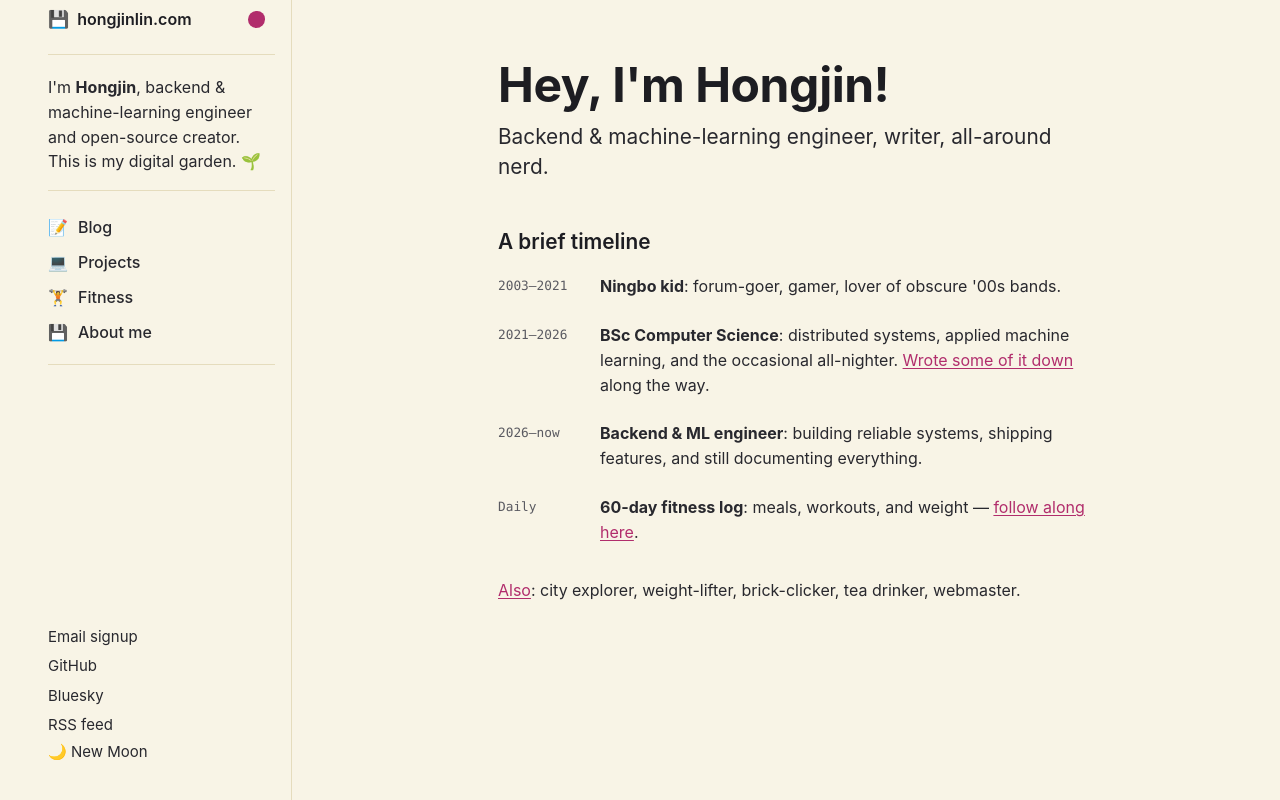
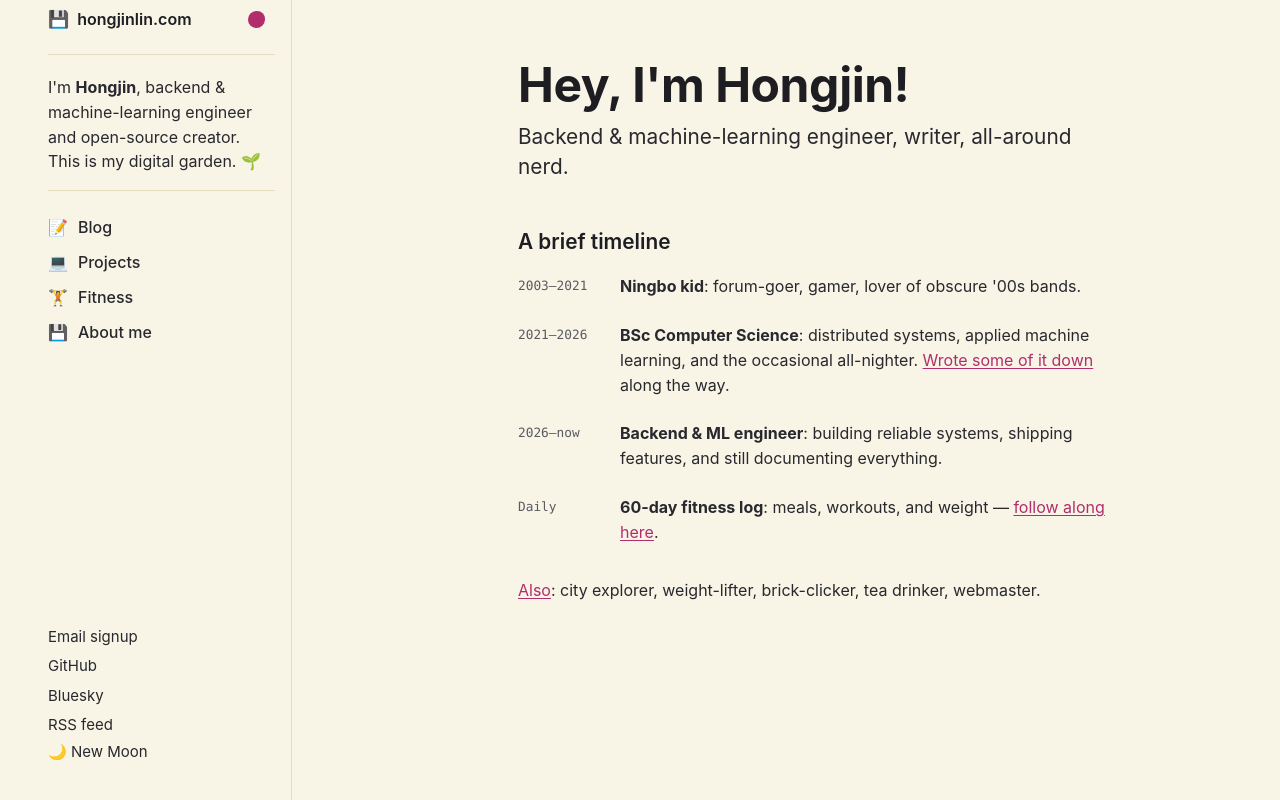
Before and after one commit to Hongjin-Lin/portfolio-site, a React (Vite) app: page / in a window 1280 px wide. Built offline with nearby package versions, Linux system fonts and the light colour scheme; a web font is replaced by a local one.

Commit message:
Sidebar: drop divider under About me; nudge content column further from the sidebar divider

```diff
--- a/src/App.jsx
+++ b/src/App.jsx
@@ -33,7 +33,7 @@ export function App() {
         <section className="tn-sec">
           <p>I'm <b>Hongjin</b>, backend &amp; machine-learning engineer and open-source creator. This is my digital garden. 🌱</p>
         </section>
-        <section className="tn-sec">
+        <section className="tn-sec tn-sec--nonav">
           <nav className="tn-nav" aria-label="Primary">
             <a href="#"><span className="em">📝</span>Blog</a>
             <a href="#projects"><span className="em">💻</span>Projects</a>
--- a/src/styles.css
+++ b/src/styles.css
@@ -55,7 +55,8 @@ html[data-tn-dark="1"] .tn-nav a:hover { background: rgba(255, 255, 255, .06); }
 .tn-sec--foot a:hover, .tn-moon:hover { color: var(--tn-accent); }
 
 /* ===== main column ===== */
-.tn-main { margin-left: 316px; padding: 56px 32px 64px; }
+.tn-main { margin-left: 316px; padding: 56px 32px 64px 72px; }
+.tn-sec--nonav { border-bottom: 0; }
 .tn-col { max-width: 600px; margin-inline: auto; }
 .tn-col h1 { font-size: 48px; font-weight: 700; line-height: 1.2; letter-spacing: -.01em; margin: 0 0 8px; color: var(--tn-heading); }
 .tn-lead { font-size: 20.8px; line-height: 1.45; margin: 0 0 8px; }
```
